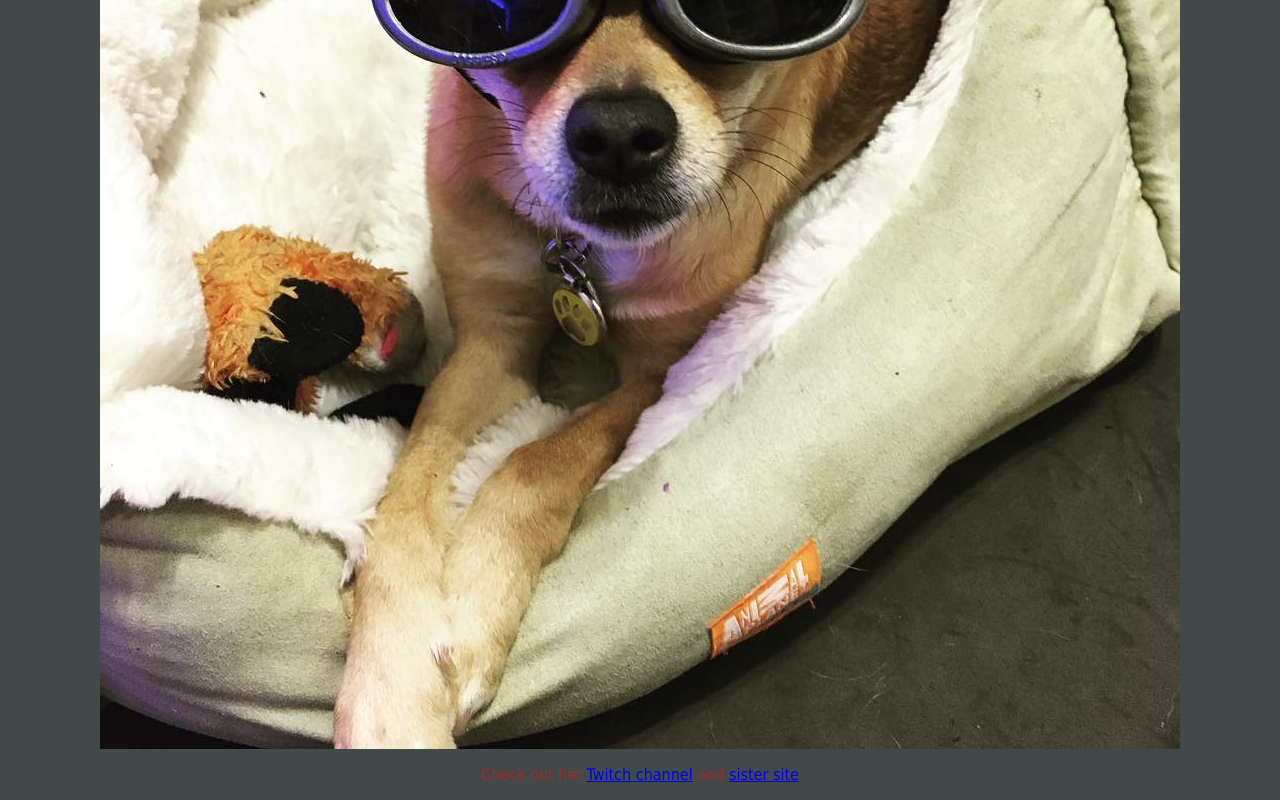
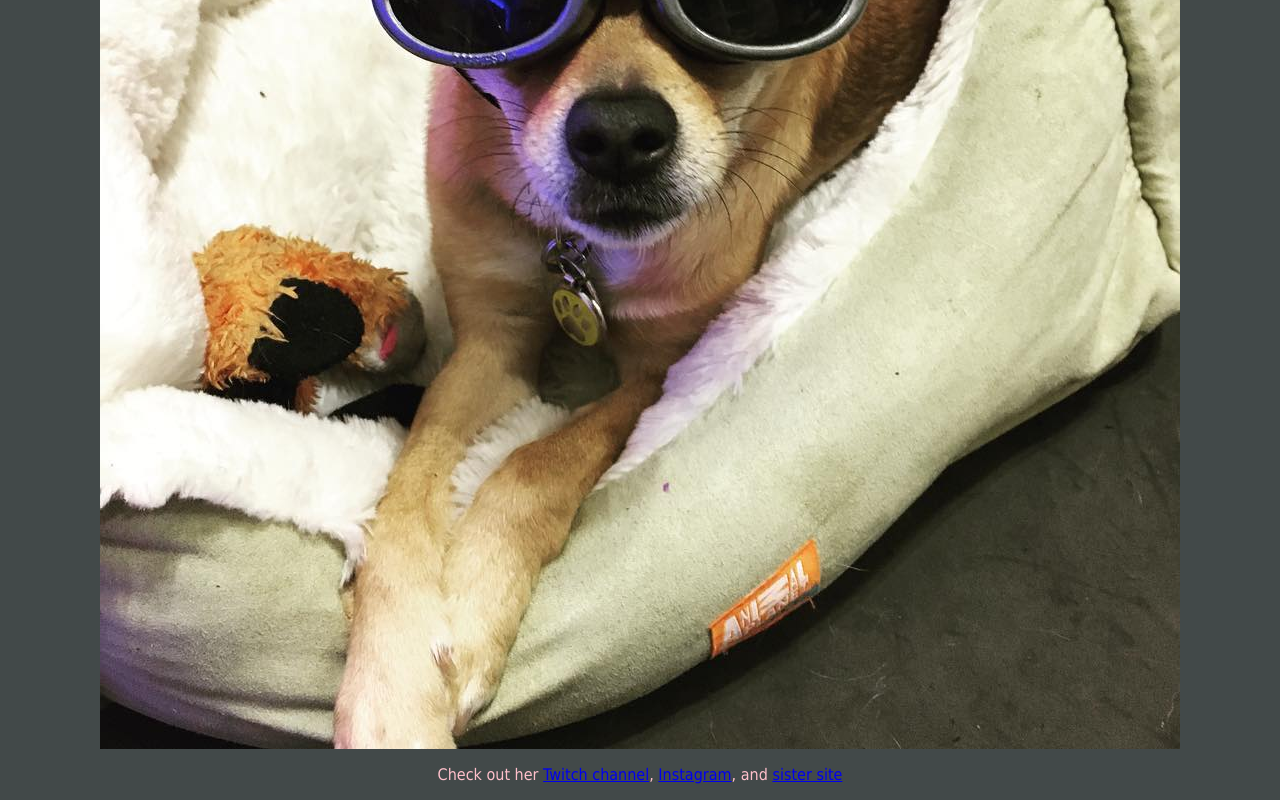
Before and after one commit to voodoo907/Chuggle, a plain HTML site: page index.html in a window 1280 px wide. Shown: the part 364-1164 px from the top of the page. Drawn offline with Linux system fonts and the light colour scheme.

Commit message:
Update index.html

```diff
--- a/index.html
+++ b/index.html
@@ -4,7 +4,7 @@
     <a href="https://www.instagram.com/p/BTAVu-mjYu3">
       <img src="Peggy.jpg" alt="Peggy looking dope">
     </a>
-    <p style="font-family:tahoma;color:brown;">Check out her <a href="https://www.twitch.tv/karacorvus">Twitch channel</a> and <a href="http://cutegirldoesrapidfirelegfarts.com">sister site</a> </p>
+    <p style="font-family:tahoma;color:pink;">Check out her <a href="https://www.twitch.tv/karacorvus">Twitch channel</a>, <a href="https://www.instagram.com/peggythechuggle/">Instagram</a>, and <a href="http://cutegirldoesrapidfirelegfarts.com">sister site</a> </p>
 </center>
   </center>
 <style>
```
